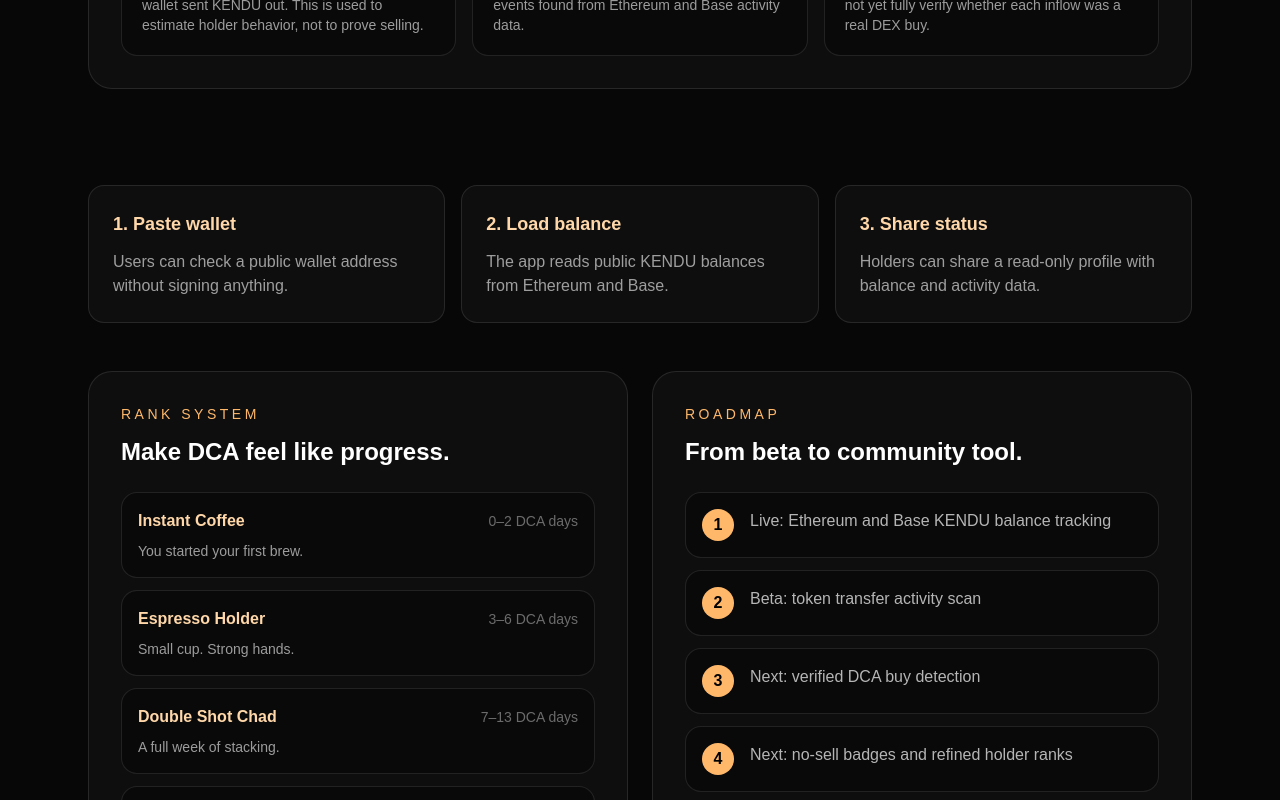
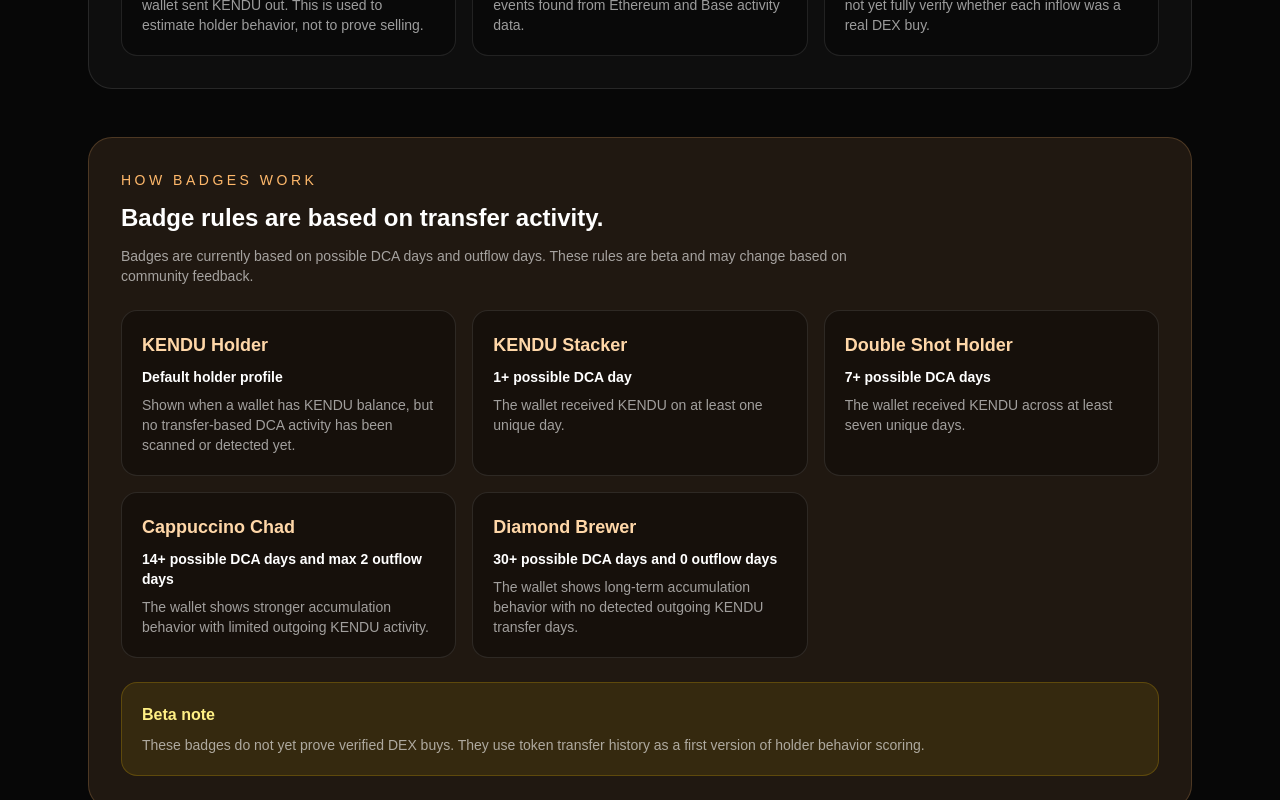
Before and after one commit to T0m-projects/kendu-brew-club, a Next.js app: page / in a window 1280 px wide. Shown: the part 1440-2240 px from the top of the page. Built offline with nearby package versions, Linux system fonts and the light colour scheme.

Commit message:
Add badge rules explanation

```diff
--- a/app/page.tsx
+++ b/app/page.tsx
@@ -69,6 +69,39 @@ const calculationNotes = [
   {
     title: "Not verified buys yet",
     text: "This beta uses token transfer history. It does not yet fully verify whether each inflow was a real DEX buy.",
+  },
+];
+
+const badgeRules = [
+  {
+    name: "KENDU Holder",
+    rule: "Default holder profile",
+    description:
+      "Shown when a wallet has KENDU balance, but no transfer-based DCA activity has been scanned or detected yet.",
+  },
+  {
+    name: "KENDU Stacker",
+    rule: "1+ possible DCA day",
+    description:
+      "The wallet received KENDU on at least one unique day.",
+  },
+  {
+    name: "Double Shot Holder",
+    rule: "7+ possible DCA days",
+    description:
+      "The wallet received KENDU across at least seven unique days.",
+  },
+  {
+    name: "Cappuccino Chad",
+    rule: "14+ possible DCA days and max 2 outflow days",
+    description:
+      "The wallet shows stronger accumulation behavior with limited outgoing KENDU activity.",
+  },
+  {
+    name: "Diamond Brewer",
+    rule: "30+ possible DCA days and 0 outflow days",
+    description:
+      "The wallet shows long-term accumulation behavior with no detected outgoing KENDU transfer days.",
   },
 ];
 
@@ -973,6 +1006,48 @@ ${shareProfileUrl}`
           </div>
         </section>
 
+        <section className="pb-12">
+          <div className="rounded-3xl border border-orange-300/20 bg-orange-300/10 p-6 md:p-8">
+            <div>
+              <p className="text-sm uppercase tracking-[0.25em] text-orange-300">
+                How badges work
+              </p>
+              <h3 className="mt-3 text-2xl font-bold">
+                Badge rules are based on transfer activity.
+              </h3>
+              <p className="mt-3 max-w-3xl text-sm text-white/60">
+                Badges are currently based on possible DCA days and outflow days. These
+                rules are beta and may change based on community feedback.
+              </p>
+            </div>
+
+            <div className="mt-6 grid gap-4 md:grid-cols-2 lg:grid-cols-3">
+              {badgeRules.map((badge) => (
+                <div
+                  key={badge.name}
+                  className="rounded-2xl border border-white/10 bg-black/30 p-5"
+                >
+                  <p className="text-lg font-bold text-orange-200">{badge.name}</p>
+                  <p className="mt-2 text-sm font-bold text-white">
+                    {badge.rule}
+                  </p>
+                  <p className="mt-2 text-sm text-white/60">
+                    {badge.description}
+                  </p>
+                </div>
+              ))}
+            </div>
+
+            <div className="mt-6 rounded-2xl border border-yellow-400/20 bg-yellow-400/10 p-5">
+              <p className="font-bold text-yellow-200">Beta note</p>
+              <p className="mt-2 text-sm text-white/60">
+                These badges do not yet prove verified DEX buys. They use token transfer
+                history as a first version of holder behavior scoring.
+              </p>
+            </div>
+          </div>
+        </section>
+
         <section id="how-it-works" className="grid gap-4 py-12 md:grid-cols-3">
           <InfoCard
             title="1. Paste wallet"
```
